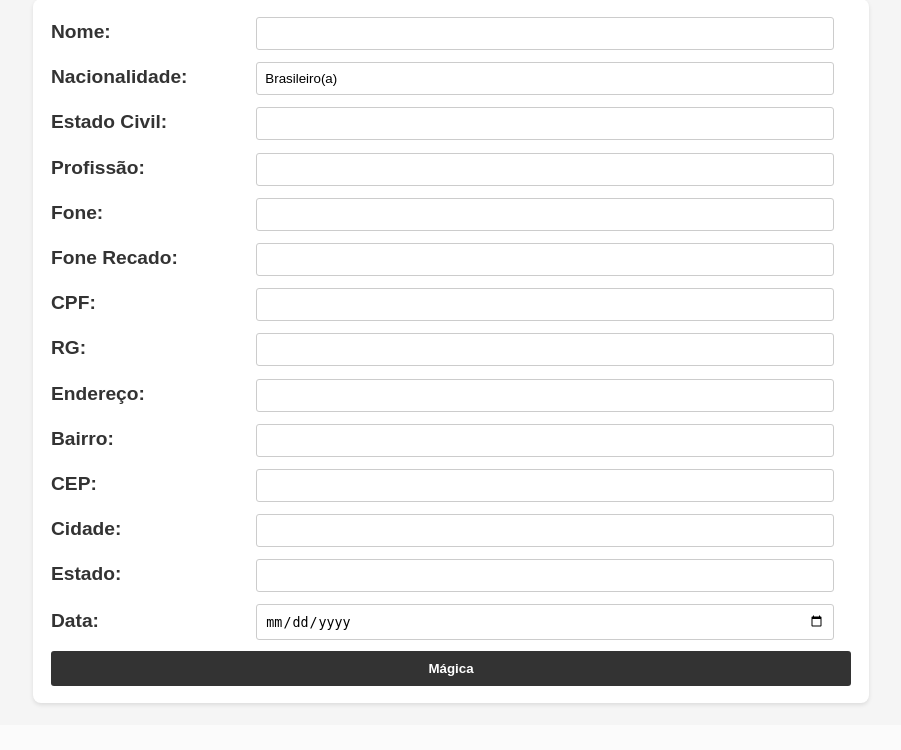
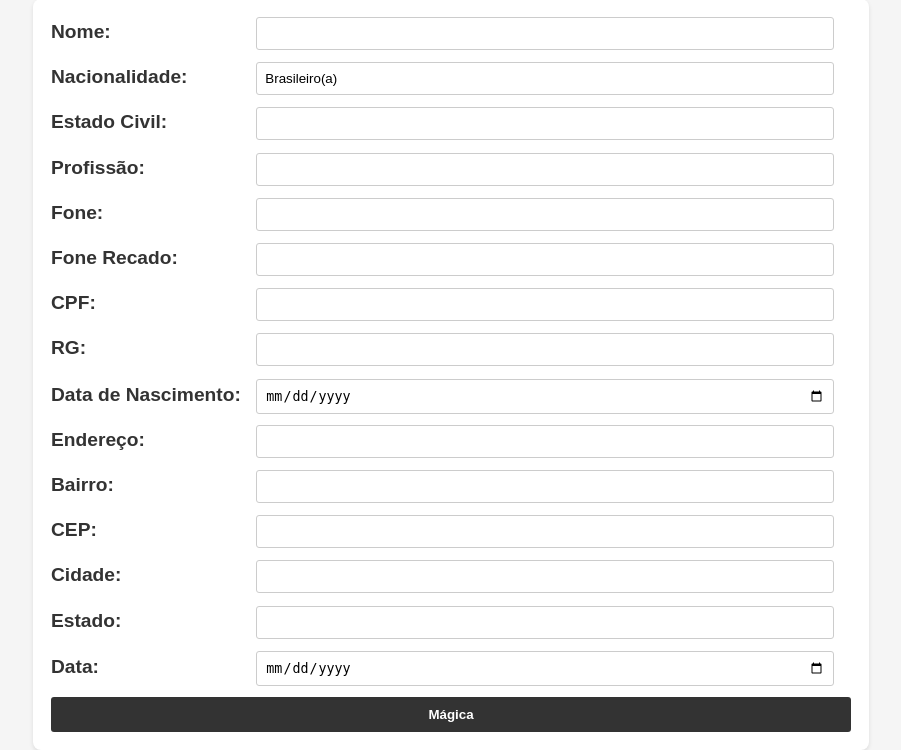
Before and after one commit to AndersonCoitinho/FormularioContrato, a Flask app: page / in a window 1280 px wide. Shown: the part 75-825 px from the top of the page, without its empty margins (189-1090 px from the left). Before the commit the page ends 781 px from the top, so only its background shows below. Run offline with Flask 3, Linux system fonts and the light colour scheme.

Commit message:
incluir dt nascimento

```diff
--- a/app.py
+++ b/app.py
@@ -42,6 +42,7 @@ def gerar_docx():
         fone_recado = request.form['fone_recado'].upper()
         cpf = request.form['cpf'].upper()
         rg = request.form['rg'].upper()
+        data_nascimento = request.form['data_nascimento']
         endereco = request.form['endereco'].upper()
         bairro = request.form['bairro'].upper()
         cep = request.form['cep'].upper()
@@ -384,6 +385,7 @@ def gerar_docx():
                                    fone_recado=fone_recado,
                                    cpf=cpf,
                                    rg=rg,
+                                   data_nascimento=data_nascimento,
                                    endereco=endereco,
                                    bairro=bairro,
                                    cidade=cidade,
@@ -424,6 +426,7 @@ def download_files(nome):
     fone_recado = request.args.get('fone_recado')
     cpf = request.args.get('cpf')
     rg = request.args.get('rg')
+    data_nascimento = request.args.get('data_nascimento')
     endereco = request.args.get('endereco')
     bairro = request.args.get('bairro')
     cidade = request.args.get('cidade')
@@ -446,6 +449,7 @@ def download_files(nome):
                                fone_recado=fone_recado,
                                cpf=cpf,
                                rg=rg,
+                               data_nascimento=data_nascimento,
                                endereco=endereco,
                                bairro=bairro,
                                cidade=cidade,
--- a/templates/download.html
+++ b/templates/download.html
@@ -36,6 +36,7 @@
             <td>Cidade</td>
             <td>UF</td>
             <td>CEP</td>
+            <td>Data Nascimento</td>
         </tr>
         <tr>
             <td id="nome" data-copy="{{ nome }}">{{ nome }}</td>
@@ -50,6 +51,7 @@
             <td id="cidade" data-copy="{{ cidade }}">{{ cidade }}</td>
             <td id="estado" data-copy="{{ estado }}">{{ estado }}</td>
             <td id="cep" data-copy="{{ cep }}">{{ cep }}</td>
+            <td id="data_nascimento" data-copy="{{ data_nascimento }}">{{ data_nascimento }}</td>
         </tr>
     </table>
 
@@ -70,7 +72,8 @@
                 document.getElementById('bairro').textContent,
                 document.getElementById('cidade').textContent,
                 document.getElementById('estado').textContent,
-                document.getElementById('cep').textContent
+                document.getElementById('cep').textContent,
+                document.getElementById('data_nascimento').textContent
             ];
 
             var dadosExcel = campos.join('\t');
--- a/templates/index.html
+++ b/templates/index.html
@@ -33,6 +33,9 @@
 
         <label for="rg">RG:</label>
         <input type="text" name="rg" required><br>
+
+        <label for="data">Data de Nascimento:</label>
+        <input type="date" name="data_nascimento" required><br>
 
         <label for="endereco">Endereço:</label>
         <input type="text" name="endereco" required><br>
```
